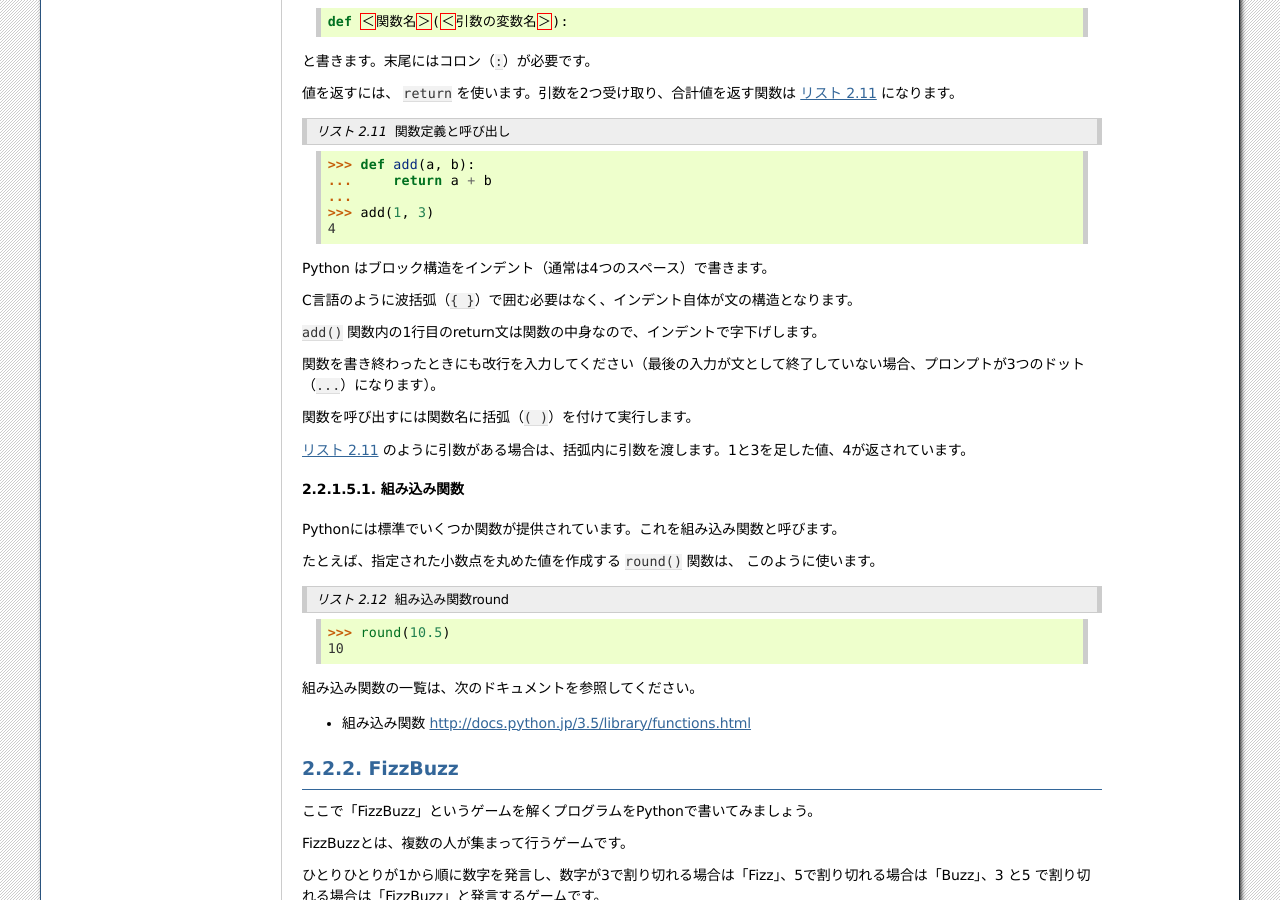
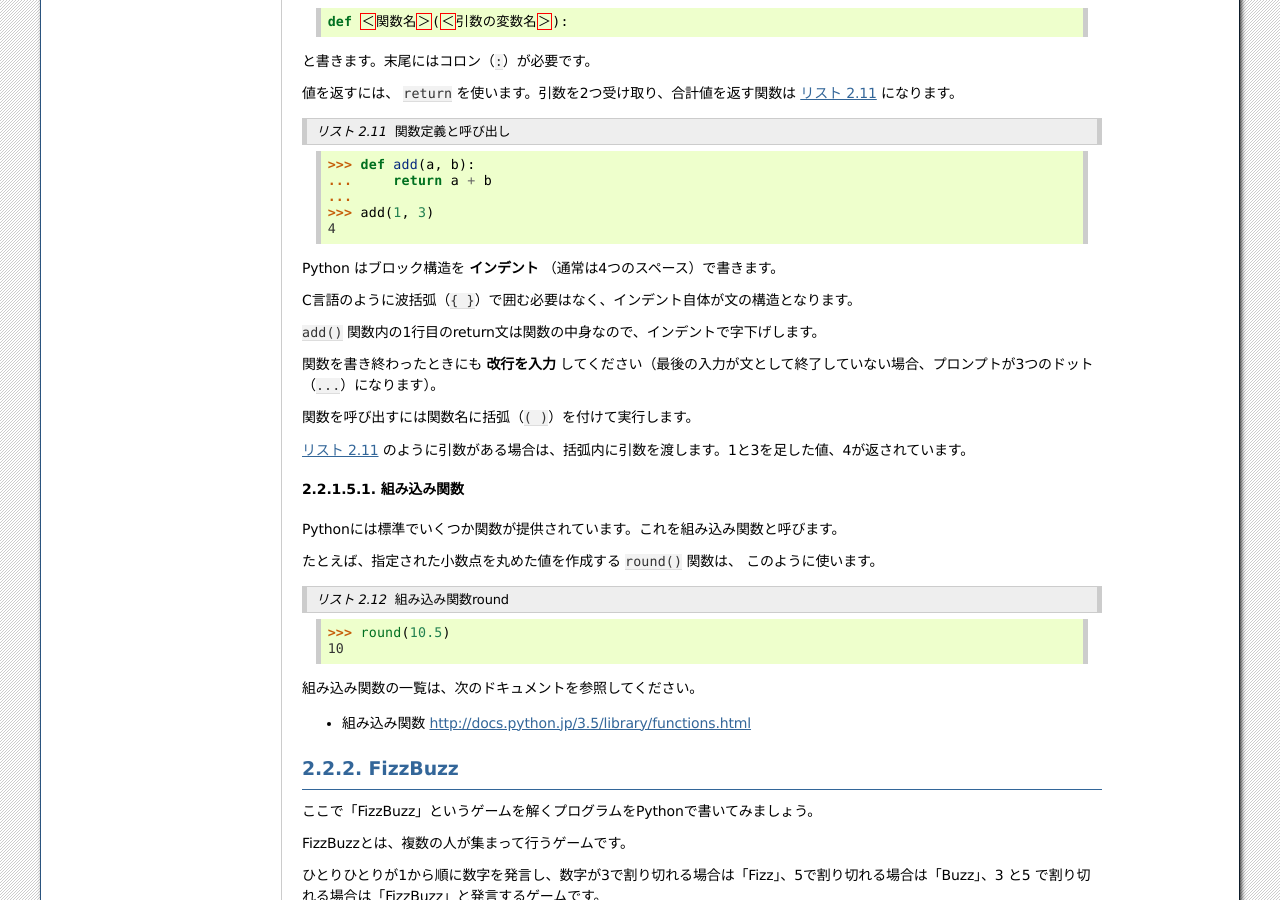
Before and after one commit to pyconjp/pycamp.pycon.jp, a Sphinx documentation site: the page built from source/textbook/2_intro.rst, in a window 1280 px wide and 900 px high, scrolled down 2035 px. Built offline with Sphinx 7.4.7, drawn with Linux system fonts in a browser that asks for light colours.

```diff
--- a/source/textbook/2_intro.rst
+++ b/source/textbook/2_intro.rst
@@ -160,13 +160,13 @@ Pythonを電卓にする
     >>> add(1, 3)
     4
 
-Python はブロック構造をインデント（通常は4つのスペース）で書きます。
+Python はブロック構造を **インデント** （通常は4つのスペース）で書きます。
 
 C言語のように波括弧（``{ }``）で囲む必要はなく、インデント自体が文の構造となります。
 
 ``add()`` 関数内の1行目のreturn文は関数の中身なので、インデントで字下げします。
 
-関数を書き終わったときにも改行を入力してください（最後の入力が文として終了していない場合、プロンプトが3つのドット（``...``）になります）。
+関数を書き終わったときにも **改行を入力** してください（最後の入力が文として終了していない場合、プロンプトが3つのドット（``...``）になります）。
 
 関数を呼び出すには関数名に括弧（``( )``）を付けて実行します。
 
```
